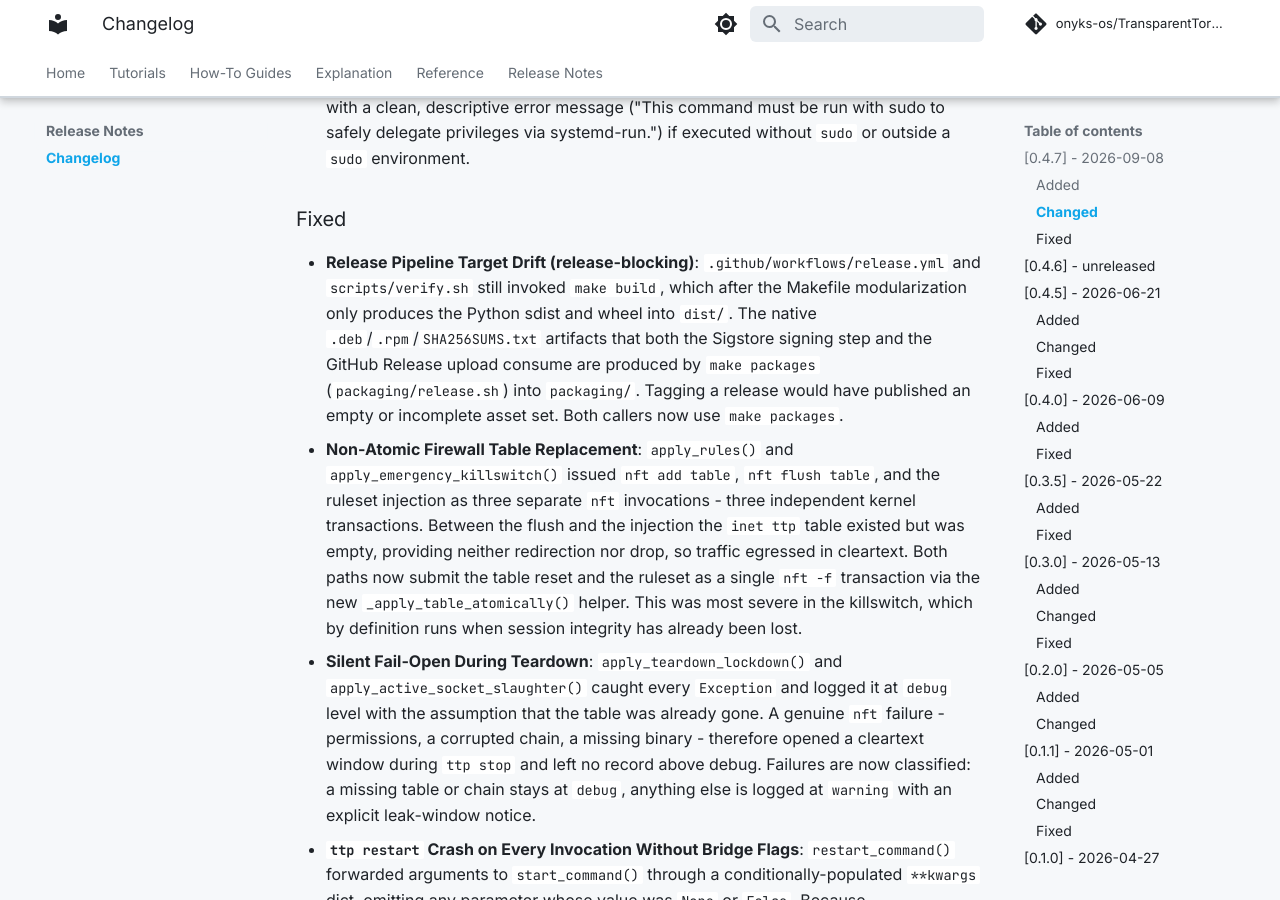
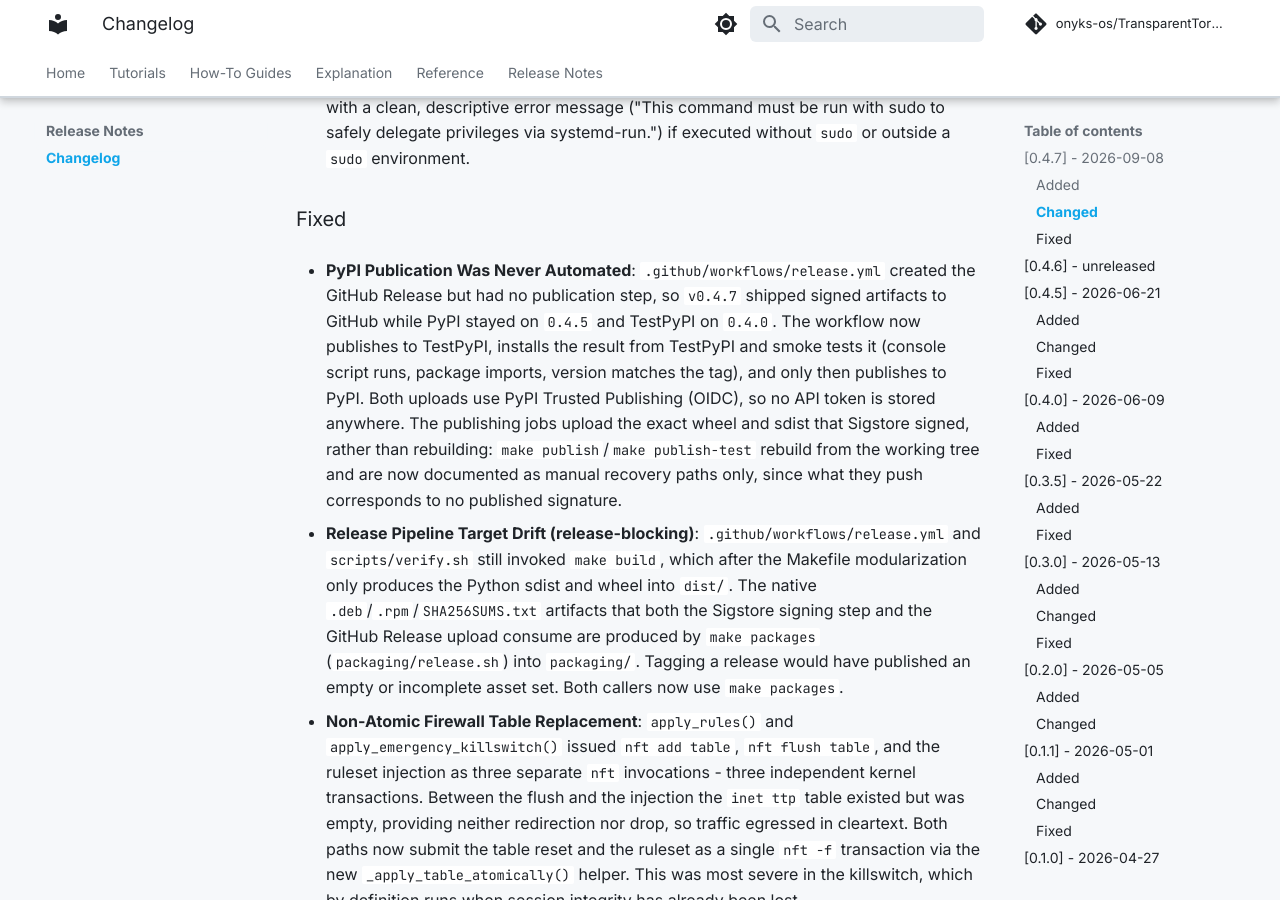
Before and after one commit to onyks-os/TransparentTorProxy, an MkDocs documentation site: the page built from docs/web/release-notes/changelog.md, in a window 1280 px wide and 900 px high, scrolled down 3186 px. Built offline with MkDocs 1.6.1 and Material for MkDocs 9.7.7, drawn with Linux system fonts in a browser that asks for light colours; comment, search, counter and statistics services are not loaded.

Commit message:
feat(release): publish to TestPyPI then PyPI from the release workflow
v0.4.7 shipped signed artifacts to the GitHub Release while PyPI stayed on 0.4.5
and TestPyPI on 0.4.0: the workflow never had a publication step, and the manual
`make publish` targets were the only path.

Adds three chained jobs. TestPyPI first; then an installed smoke test that pulls
the published version back down and checks the console script runs, the package
imports, and its version matches the tag; PyPI only if that passes. Each job
runs only when the previous succeeds, so a bad distribution stops on the index
nobody depends on.

Both uploads use PyPI Trusted Publishing (OIDC), so no API token is stored. The
publishing jobs consume the exact wheel and sdist that Sigstore signed, passed
between jobs as a workflow artifact; rebuilding downstream would put unsigned
bytes on PyPI under a version whose bundle attests to different ones. The make
targets rebuild from the working tree and are now marked as recovery paths only.

Permissions moved from the workflow root to each job, and the secret scanner
learned the PyPI token prefix.

Co-Authored-By: Claude Opus 5 <noreply@anthropic.com>
Claude-Session: https://claude.ai/code/session_01UvvTWxJcCSKD2Duc9femfq
Signed-off-by: onyks-os <129986281+onyks-os@users.noreply.github.com>

```diff
--- a/docs/web/release-notes/changelog.md
+++ b/docs/web/release-notes/changelog.md
@@ -40,6 +40,8 @@ and this project adheres to [Semantic Versioning](https://semver.org/spec/v2.0.0
 - **Bypass Command Sudo Check**: Improved the `ttp bypass` CLI command to fail early with a clean, descriptive error message ("This command must be run with sudo to safely delegate privileges via systemd-run.") if executed without `sudo` or outside a `sudo` environment.
 
 ### Fixed
+
+- **PyPI Publication Was Never Automated**: `.github/workflows/release.yml` created the GitHub Release but had no publication step, so `v0.4.7` shipped signed artifacts to GitHub while PyPI stayed on `0.4.5` and TestPyPI on `0.4.0`. The workflow now publishes to TestPyPI, installs the result from TestPyPI and smoke tests it (console script runs, package imports, version matches the tag), and only then publishes to PyPI. Both uploads use PyPI Trusted Publishing (OIDC), so no API token is stored anywhere. The publishing jobs upload the exact wheel and sdist that Sigstore signed, rather than rebuilding: `make publish`/`make publish-test` rebuild from the working tree and are now documented as manual recovery paths only, since what they push corresponds to no published signature.
 
 - **Release Pipeline Target Drift (release-blocking)**: `.github/workflows/release.yml` and `scripts/verify.sh` still invoked `make build`, which after the Makefile modularization only produces the Python sdist and wheel into `dist/`. The native `.deb`/`.rpm`/`SHA256SUMS.txt` artifacts that both the Sigstore signing step and the GitHub Release upload consume are produced by `make packages` (`packaging/release.sh`) into `packaging/`. Tagging a release would have published an empty or incomplete asset set. Both callers now use `make packages`.
 - **Non-Atomic Firewall Table Replacement**: `apply_rules()` and `apply_emergency_killswitch()` issued `nft add table`, `nft flush table`, and the ruleset injection as three separate `nft` invocations - three independent kernel transactions. Between the flush and the injection the `inet ttp` table existed but was empty, providing neither redirection nor drop, so traffic egressed in cleartext. Both paths now submit the table reset and the ruleset as a single `nft -f` transaction via the new `_apply_table_atomically()` helper. This was most severe in the killswitch, which by definition runs when session integrity has already been lost.
```
Also changed, not shown: CHANGELOG.md (+2 -0 lines), 3 other files.
